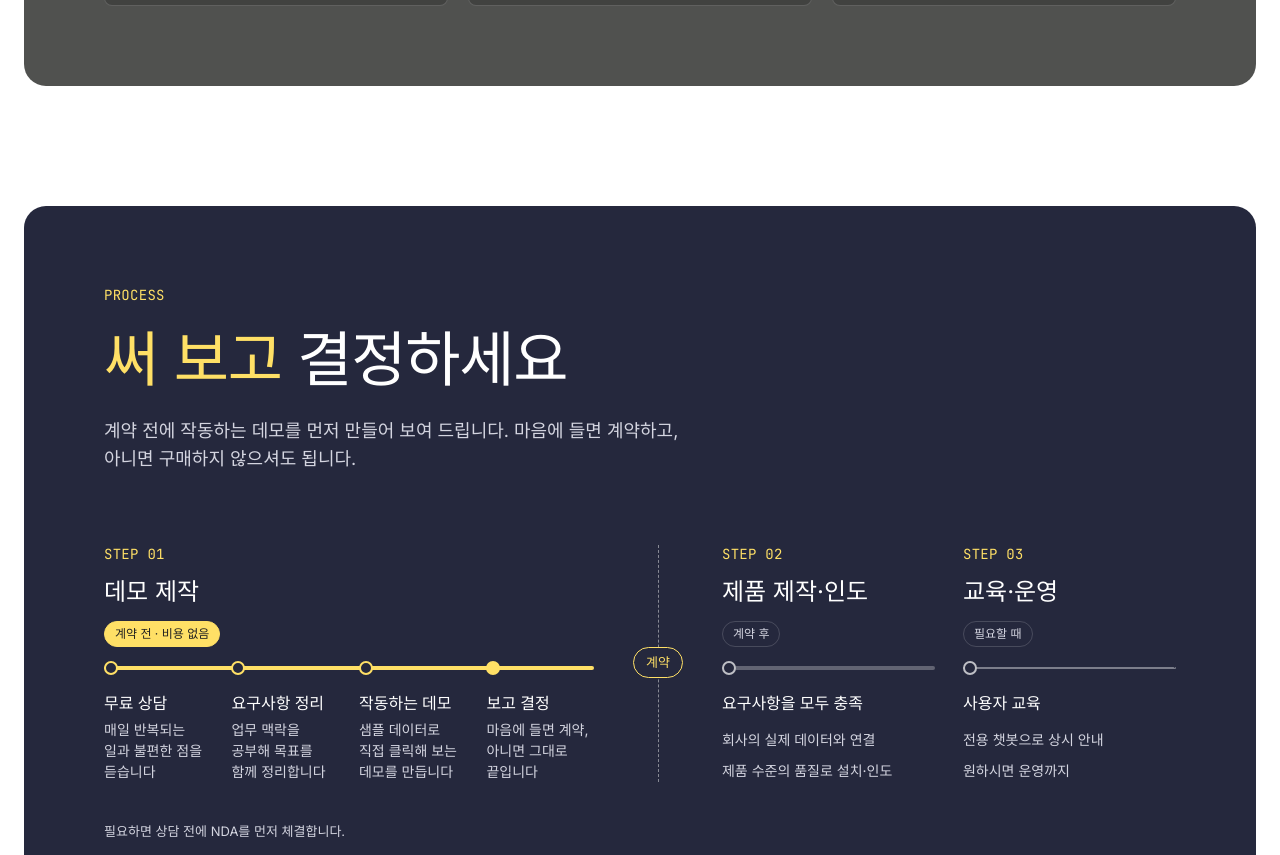
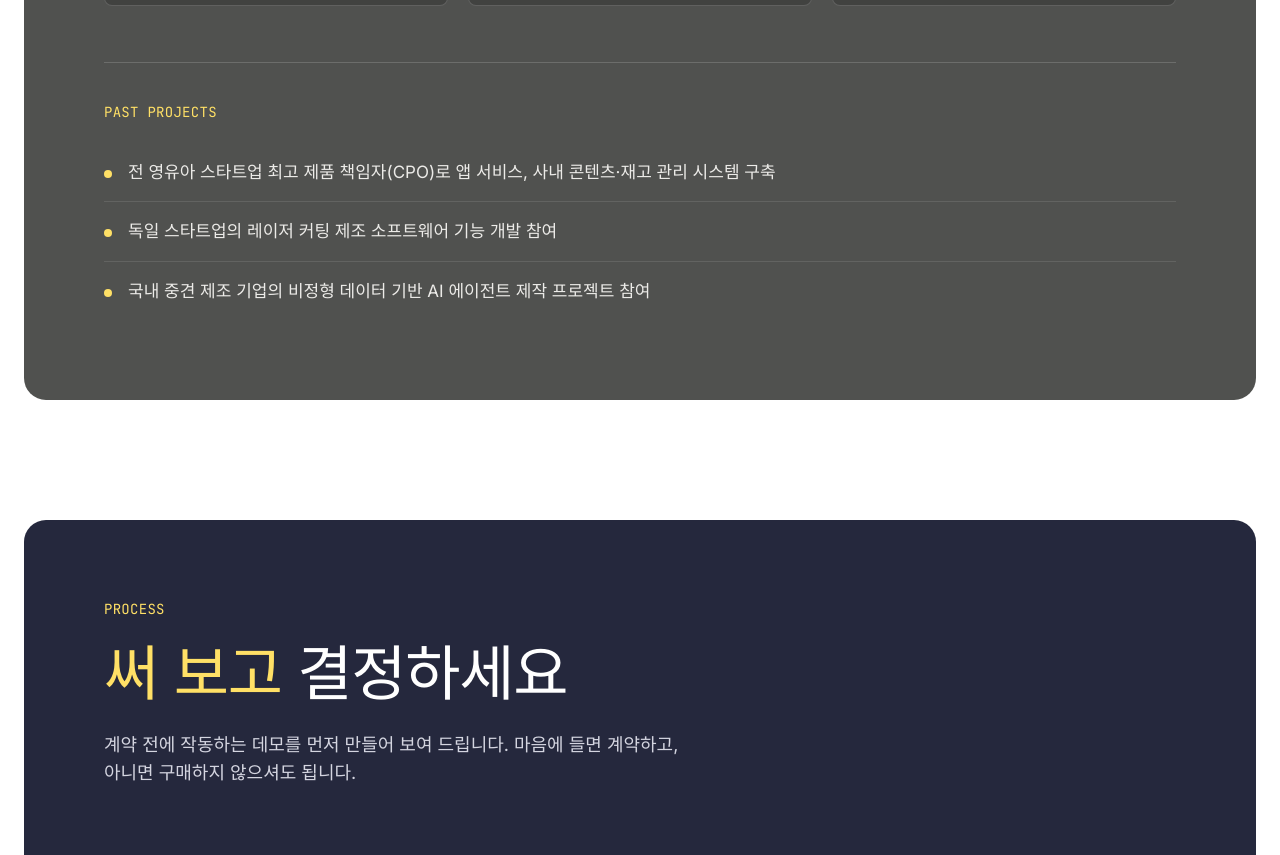
Before and after one commit to KontextMachine/s4-website, a plain HTML site: page index.html in a window 1280 px wide. Shown: the part 4973-5828 px from the top of the page. Drawn offline with Linux system fonts and the light colour scheme.

Commit message:
Add past projects list to Founder section
Co-Authored-By: Claude Opus 5.5 <noreply@anthropic.com>

```diff
--- a/index.html
+++ b/index.html
@@ -195,6 +195,12 @@ a{color:inherit}
 .xp svg{width:56px;height:56px;display:block;margin-bottom:32px}
 .xp h3{font-weight:400;font-size:24px;line-height:1.3;margin:0 0 10px}
 .xp p{margin:0;color:#ecebe8;font-size:16px}
+.xp-past{margin-top:56px;padding-top:40px;border-top:1px solid rgba(255,255,255,.16)}
+.xp-past .label{margin-bottom:20px}
+.xp-past ul{list-style:none;margin:0;padding:0}
+.xp-past li{position:relative;padding:16px 0 16px 24px;border-bottom:1px solid rgba(255,255,255,.1);color:#ecebe8;font-size:17px;line-height:1.55}
+.xp-past li:last-child{border-bottom:0}
+.xp-past li::before{content:"";position:absolute;left:0;top:27px;width:8px;height:8px;border-radius:50%;background:var(--sunglow)}
 @media (max-width:1024px){.xp-band{padding:56px 40px}}
 @media (max-width:900px){.xp-grid{grid-template-columns:1fr}}
 @media (max-width:640px){.xp-band{padding:44px 24px;border-radius:16px}}
@@ -552,6 +558,14 @@ footer{background:var(--primary);color:var(--on-dark);margin-top:120px;padding:9
             <p>기계공학과 전산학을 함께 공부해, 사무용 소프트웨어뿐 아니라 설비와 센서가 얽힌 문제도 다룹니다.</p>
           </article>
         </div>
+        <div class="xp-past">
+          <div class="mono label">Past projects</div>
+          <ul>
+            <li>전 영유아 스타트업 최고 제품 책임자(CPO)로 앱 서비스, 사내 콘텐츠·재고 관리 시스템 구축</li>
+            <li>독일 스타트업의 레이저 커팅 제조 소프트웨어 기능 개발 참여</li>
+            <li>국내 중견 제조 기업의 비정형 데이터 기반 AI 에이전트 제작 프로젝트 참여</li>
+          </ul>
+        </div>
       </div>
     </div>
   </section>
```
